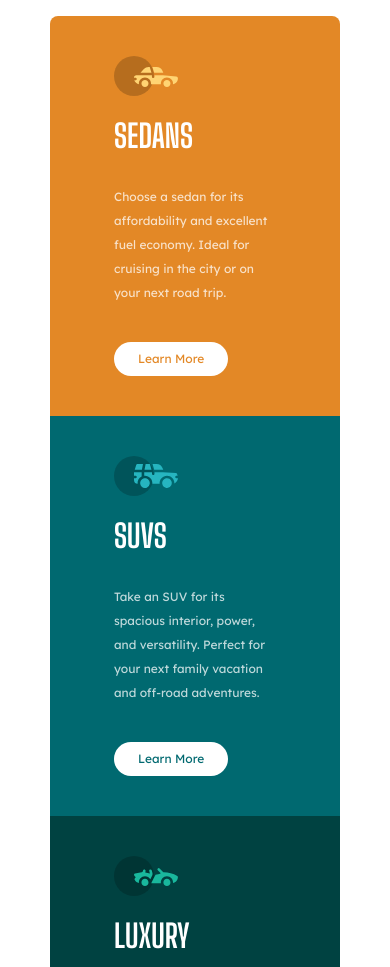
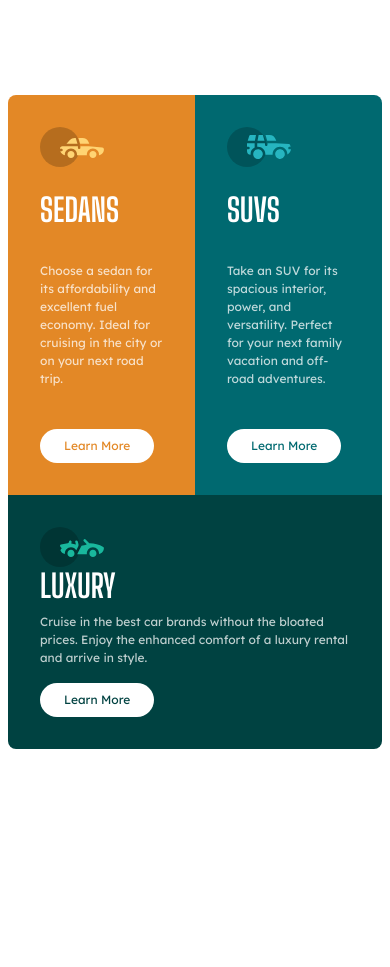
Before and after one commit to putuphillipsteven/3-column-preview, a plain HTML site: page index.html in a window 390 px wide. Shown: the top 967 px of the page. After the commit the page ends 844 px from the top, so only its background shows below. Drawn offline with nearby package versions, Linux system fonts and the light colour scheme.

Commit message:
Update padding in body tag, and update h2 to h1 because od just h1 that allowed in one page

```diff
--- a/index.html
+++ b/index.html
@@ -20,7 +20,7 @@
             <img src="./images/icon-sedans.svg" alt="icon-sedans" />
           </div>
           <div class="header">
-            <h1>SEDANS</h1>
+            <h2>SEDANS</h2>
           </div>
           <div class="text">
             <p>
@@ -37,7 +37,7 @@
             <img src="./images/icon-suvs.svg" alt="icon-suvs" />
           </div>
           <div class="header">
-            <h1>SUVS</h1>
+            <h2>SUVS</h2>
           </div>
           <div class="text">
             <p>
@@ -54,7 +54,7 @@
             <img src="./images/icon-luxury.svg" alt="icon-luxury" />
           </div>
           <div class="header">
-            <h1>LUXURY</h1>
+            <h2>LUXURY</h2>
           </div>
           <div class="text">
             <p>
--- a/styles.scss
+++ b/styles.scss
@@ -28,6 +28,7 @@ main.container {
 
 body {
   min-height: 100vh;
+  padding: 8px;
   align-items: center;
   justify-content: center;
 }
@@ -50,7 +51,7 @@ main.container {
   padding: 32px;
   color: white;
   font-family: $font-deca;
-  h1 {
+  h2 {
     font-family: $font-big-shoulders;
     font-size: 32px;
   }
@@ -106,11 +107,11 @@ main.container {
   }
 }
 
-$breakpoint-mobile: 480px;
+$breakpoint-mobile: 375px;
 $breakpoint-tablet: 786px;
 @media (max-width: $breakpoint-mobile) {
   body {
-    padding: 16px;
+    padding: 8px;
   }
   main.container {
     flex-direction: column;
@@ -127,7 +128,7 @@ $breakpoint-tablet: 786px;
 }
 @media (max-width: $breakpoint-tablet) and (min-width: $breakpoint-mobile) {
   body {
-    padding: 16px;
+    padding: 8px;
   }
   .right {
     min-height: 240px;
```
Also changed, not shown: design/active-states.jpg (added), design/desktop-design.jpg (added), design/desktop-preview.jpg (added), design/mobile-design.jpg (added), styles.css, 1 other file.
